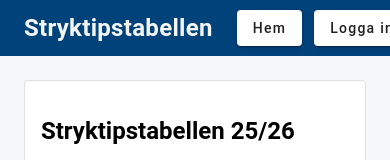
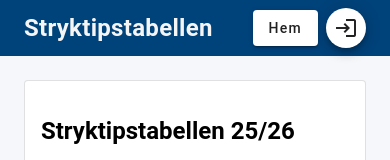
Before and after one commit to AdrianMorenoNystrom/TabellTracker, an Angular app: page / in a window 390 px wide. Shown: the top 160 px of the page. Built offline with nearby package versions, Linux system fonts and the light colour scheme; no server answers; the database is empty.

Commit message:
style fixes, login button

```diff
--- a/src/app/app.html
+++ b/src/app/app.html
@@ -3,8 +3,8 @@
     <h1 class="brand">Stryktipstabellen</h1>
     <nav class="actions">
       <button mat-raised-button routerLink="/">Hem</button>
-      <button mat-raised-button (click)="openLogin()" *ngIf="!api.isLoggedIn()">Logga in</button>
-      <button mat-stroked-button color="warn" (click)="logout()" *ngIf="api.isLoggedIn()">Logga ut</button>
+      <button matMiniFab color="secondary" (click)="openLogin()" *ngIf="!api.isLoggedIn()"><mat-icon>login</mat-icon></button>
+      <button matMiniFab color="warn" (click)="logout()" *ngIf="api.isLoggedIn()"><mat-icon>logout</mat-icon></button>
     </nav>
   </div>
 </mat-toolbar>
--- a/src/app/app.scss
+++ b/src/app/app.scss
@@ -22,6 +22,7 @@
   display: flex;
   align-items: center;
   gap: 0.75rem;
+
 }
 
 /* Responsive two-panel layout: centered column with breathing room */
@@ -45,4 +46,8 @@
     flex-direction: column;
     max-width: min(720px, 100%);
   }
+
+  .actions{
+    gap: 0.5rem;
+  }
 }
--- a/src/app/app.ts
+++ b/src/app/app.ts
@@ -8,10 +8,11 @@ import { MatDialog, MatDialogModule } from '@angular/material/dialog';
 import { LoginDialogComponent } from './components/login-dialog/login-dialog.component';
 import { ApiService } from './services/api.service';
 import { CommonModule } from '@angular/common';
+import { MatIcon } from '@angular/material/icon';
 
 @Component({
   selector: 'app-root',
-  imports: [CommonModule, RouterOutlet, MatToolbarModule, MatButtonModule, RoundlistComponent, TableComponent, MatDialogModule],
+  imports: [CommonModule, RouterOutlet, MatToolbarModule, MatButtonModule, RoundlistComponent, TableComponent, MatDialogModule,MatIcon],
   templateUrl: './app.html',
   styleUrl: './app.scss'
 })
```
